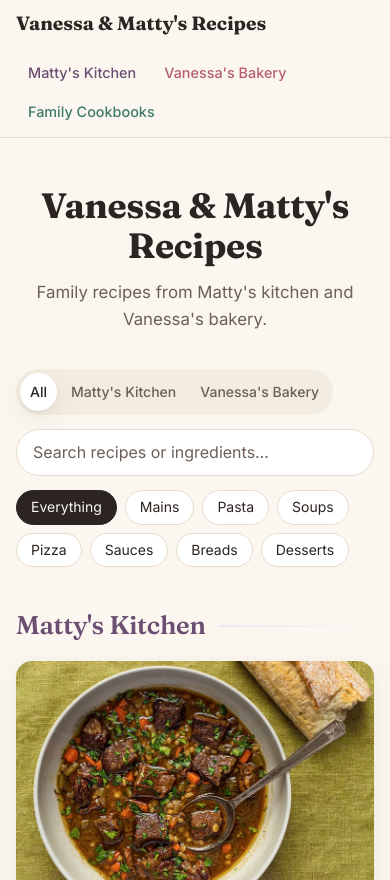
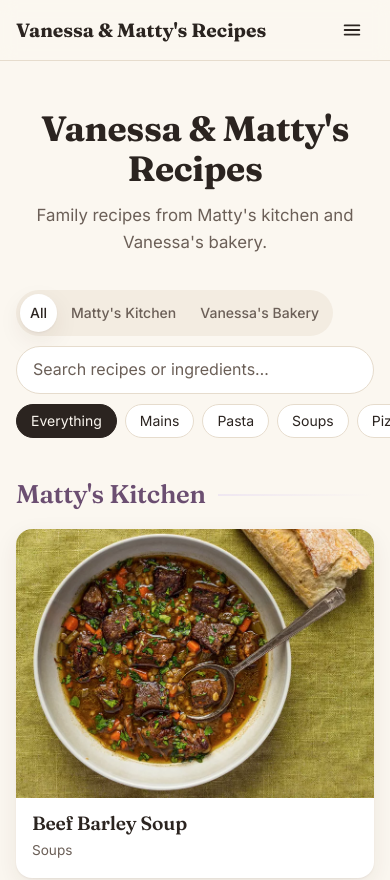
Before and after one commit to zemoGGG/odin-recipes, an Eleventy site: page src/index.njk in a window 390 px wide. Shown: the top 880 px of the page. Built offline with nearby package versions, Linux system fonts and the light colour scheme; Eleventy itself is replaced by a stand-in of ours; files that its build step writes are made by us from their sources; files whose address does not match are found by name.

Commit message:
Updated nav bar and filters for better mobile navigation

```diff
--- a/src/_includes/layouts/base.njk
+++ b/src/_includes/layouts/base.njk
@@ -19,7 +19,15 @@
     <header class="site-header">
         <div class="wrap site-header-inner">
             <a class="brand" href="/">{{ site.title }}</a>
-            <nav class="site-nav" aria-label="Sections">
+            <button type="button" class="nav-toggle" aria-expanded="false" aria-controls="site-nav" data-enhanced>
+                <span class="visually-hidden">Menu</span>
+                <svg width="22" height="22" viewBox="0 0 24 24" fill="none" stroke="currentColor" stroke-width="2" stroke-linecap="round" aria-hidden="true">
+                    <path class="nav-toggle-bar nav-toggle-top" d="M4 7h16"/>
+                    <path class="nav-toggle-bar nav-toggle-mid" d="M4 12h16"/>
+                    <path class="nav-toggle-bar nav-toggle-bot" d="M4 17h16"/>
+                </svg>
+            </button>
+            <nav class="site-nav" id="site-nav" aria-label="Sections">
                 {% for author in site.authors %}
                 <a class="site-nav-link author-{{ author.key }}" href="/#{{ author.key }}">{{ author.label }}</a>
                 {% endfor %}
@@ -38,6 +46,7 @@
         </div>
     </footer>
 
+    <script src="/js/site.js" defer></script>
     {% if pageScript %}<script src="{{ pageScript }}" defer></script>{% endif %}
 </body>
 </html>
--- a/src/css/main.css
+++ b/src/css/main.css
@@ -20,6 +20,7 @@
     --font-display: "Fraunces", Georgia, serif;
     --font-body: "Inter", system-ui, -apple-system, "Segoe UI", sans-serif;
     --wrap: 1180px;
+    --header-h: 60px;
     color-scheme: light;
 }
 
@@ -160,6 +161,64 @@ html:not(.js) [data-enhanced] { display: none; }
 }
 .site-nav-link:hover { background: var(--author-tint); }
 
+.nav-toggle {
+    display: none;
+    place-items: center;
+    flex: none;
+    width: 44px;
+    height: 44px;
+    padding: 0;
+    border: 0;
+    border-radius: 50%;
+    background: transparent;
+    color: var(--ink);
+    cursor: pointer;
+}
+.nav-toggle:hover, .nav-toggle[aria-expanded="true"] { background: var(--surface-2); }
+
+.nav-toggle-bar {
+    transform-origin: 12px 12px;
+    transition: transform 0.2s ease, opacity 0.2s ease;
+}
+.nav-toggle[aria-expanded="true"] .nav-toggle-top { transform: translateY(5px) rotate(45deg); }
+.nav-toggle[aria-expanded="true"] .nav-toggle-mid { opacity: 0; }
+.nav-toggle[aria-expanded="true"] .nav-toggle-bot { transform: translateY(-5px) rotate(-45deg); }
+
+/* Mobile: collapse the nav into a dropdown behind the hamburger (JS only; without JS it wraps inline). */
+@media (max-width: 719px) {
+    html.js .site-header-inner { flex-wrap: nowrap; height: var(--header-h); padding-block: 0; }
+    html.js .brand { display: block; min-width: 0; overflow: hidden; text-overflow: ellipsis; white-space: nowrap; }
+    html.js .nav-toggle { display: grid; }
+
+    html.js .site-nav {
+        position: absolute;
+        top: 100%;
+        left: 0;
+        right: 0;
+        flex-direction: column;
+        flex-wrap: nowrap;
+        gap: 2px;
+        padding: 8px 16px 16px;
+        background: var(--bg);
+        border-bottom: 1px solid var(--line);
+        box-shadow: var(--shadow);
+        opacity: 0;
+        transform: translateY(-8px);
+        visibility: hidden;
+        transition: opacity 0.2s ease, transform 0.2s ease, visibility 0.2s;
+    }
+    html.js .site-header.is-open .site-nav { opacity: 1; transform: none; visibility: visible; }
+
+    html.js .site-nav-link {
+        display: flex;
+        align-items: center;
+        min-height: 44px;
+        padding: 8px 14px;
+        border-radius: 12px;
+        font-size: 1rem;
+    }
+}
+
 .site-footer {
     margin-top: 64px;
     border-top: 1px solid var(--line);
@@ -191,10 +250,17 @@ html:not(.js) [data-enhanced] { display: none; }
     gap: 14px;
     margin-bottom: 8px;
     position: sticky;
-    top: 60px;
+    top: var(--header-h);
     z-index: 4;
     padding-block: 12px;
     background: var(--bg);
+    transition: transform 0.25s ease, visibility 0.25s;
+}
+
+/* Set by home.js on mobile while scrolling down; slides fully behind the translucent header. */
+.toolbar.is-hidden {
+    transform: translateY(calc(-100% - var(--header-h)));
+    visibility: hidden;
 }
 
 @media (min-width: 800px) {
@@ -263,6 +329,20 @@ html:not(.js) [data-enhanced] { display: none; }
     background: var(--ink);
     border-color: var(--ink);
     color: var(--bg);
+}
+
+/* Mobile: compact toolbar with one swipeable row of chips. */
+@media (max-width: 799px) {
+    .toolbar { gap: 10px; padding-block: 10px; }
+    .chips {
+        flex-wrap: nowrap;
+        overflow-x: auto;
+        scrollbar-width: none;
+        margin-inline: -16px;
+        padding-inline: 16px;
+    }
+    .chips::-webkit-scrollbar { display: none; }
+    .chip { flex: none; white-space: nowrap; }
 }
 
 .kitchen { margin-top: 32px; scroll-margin-top: 200px; }
--- a/src/js/home.js
+++ b/src/js/home.js
@@ -54,7 +54,54 @@
     setPressed(tabs, "author", state.author);
     setPressed(chips, "category", state.category);
     emptyState.hidden = anyVisible;
+    showToolbar();
   }
+
+  // Mobile: tuck the toolbar away while scrolling down, bring it back on scroll up.
+  const toolbar = document.querySelector(".toolbar");
+  const mobile = matchMedia("(max-width: 799px)"); // keep in sync with main.css
+  const headerHeight = parseFloat(getComputedStyle(document.documentElement).getPropertyValue("--header-h")) || 60;
+  let lastY = null;
+  let ticking = false;
+
+  function showToolbar() {
+    toolbar.classList.remove("is-hidden");
+    lastY = null; // ignore any jump (e.g. scrolling to a kitchen) caused by this change
+  }
+
+  function onScroll() {
+    ticking = false;
+    const y = window.scrollY;
+    // The toolbar is the first thing in its .wrap, so that's where it sits before it sticks.
+    const stuckAt = toolbar.parentElement.getBoundingClientRect().top + y - headerHeight;
+
+    if (!mobile.matches || y <= stuckAt || document.activeElement === search) {
+      toolbar.classList.remove("is-hidden");
+      lastY = y;
+      return;
+    }
+    if (lastY === null) {
+      lastY = y;
+      return;
+    }
+    const delta = y - lastY;
+    if (Math.abs(delta) < 8) return;
+    toolbar.classList.toggle("is-hidden", delta > 0);
+    lastY = y;
+  }
+
+  window.addEventListener(
+    "scroll",
+    () => {
+      if (!ticking) {
+        ticking = true;
+        requestAnimationFrame(onScroll);
+      }
+    },
+    { passive: true }
+  );
+  mobile.addEventListener("change", showToolbar);
+  search.addEventListener("focus", showToolbar);
 
   tabs.forEach((tab) =>
     tab.addEventListener("click", () => {
--- /dev/null
+++ b/src/js/site.js
@@ -0,0 +1,36 @@
+// Site-wide: the mobile hamburger menu in the header.
+(() => {
+  const header = document.querySelector(".site-header");
+  const toggle = header && header.querySelector(".nav-toggle");
+  if (!toggle) return;
+  const nav = document.getElementById(toggle.getAttribute("aria-controls"));
+  // Keep in sync with the hamburger breakpoint in main.css.
+  const mobile = matchMedia("(max-width: 719px)");
+
+  function setOpen(open) {
+    toggle.setAttribute("aria-expanded", String(open));
+    header.classList.toggle("is-open", open);
+  }
+
+  toggle.addEventListener("click", () => setOpen(toggle.getAttribute("aria-expanded") !== "true"));
+
+  // Same-page hash links (e.g. /#matty on the home page) don't reload, so close explicitly.
+  nav.addEventListener("click", (e) => {
+    if (e.target.closest("a")) setOpen(false);
+  });
+
+  document.addEventListener("keydown", (e) => {
+    if (e.key === "Escape" && header.classList.contains("is-open")) {
+      setOpen(false);
+      toggle.focus();
+    }
+  });
+
+  document.addEventListener("click", (e) => {
+    if (!header.contains(e.target)) setOpen(false);
+  });
+
+  mobile.addEventListener("change", (e) => {
+    if (!e.matches) setOpen(false);
+  });
+})();
```
